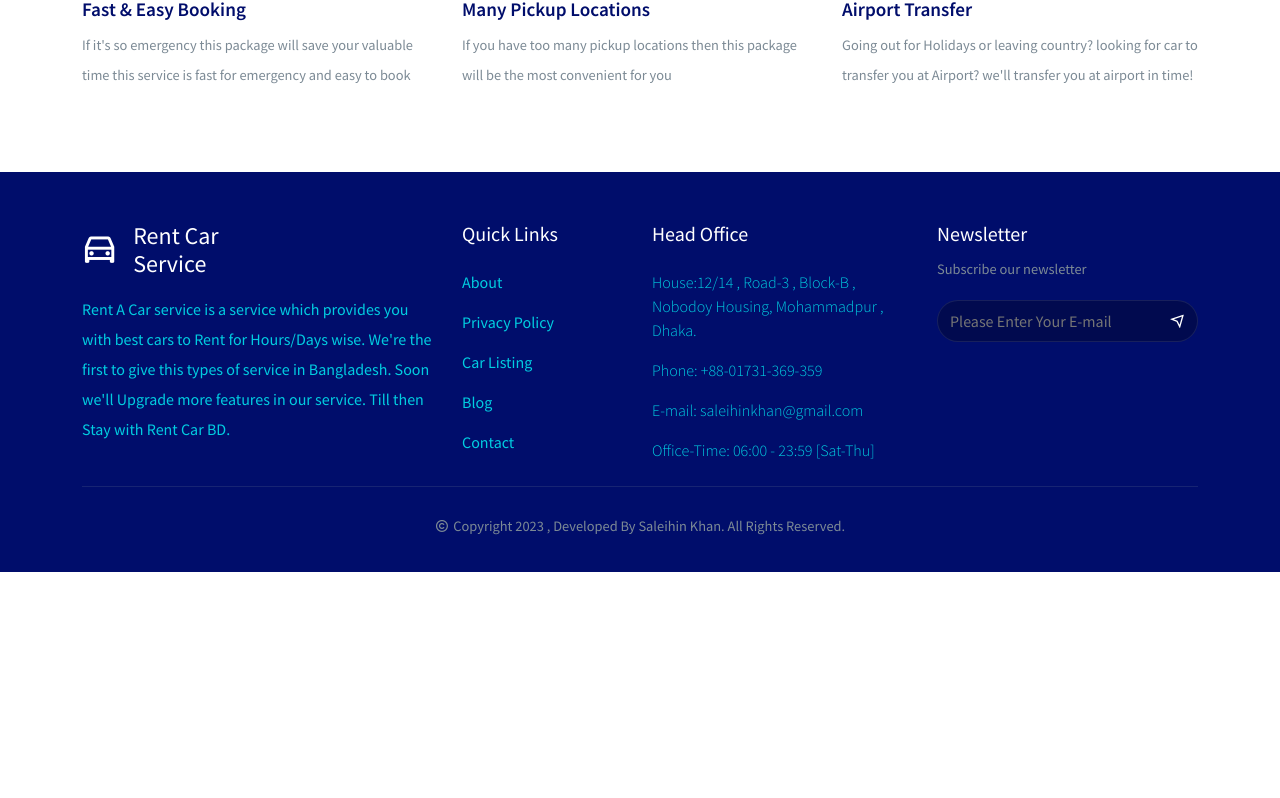
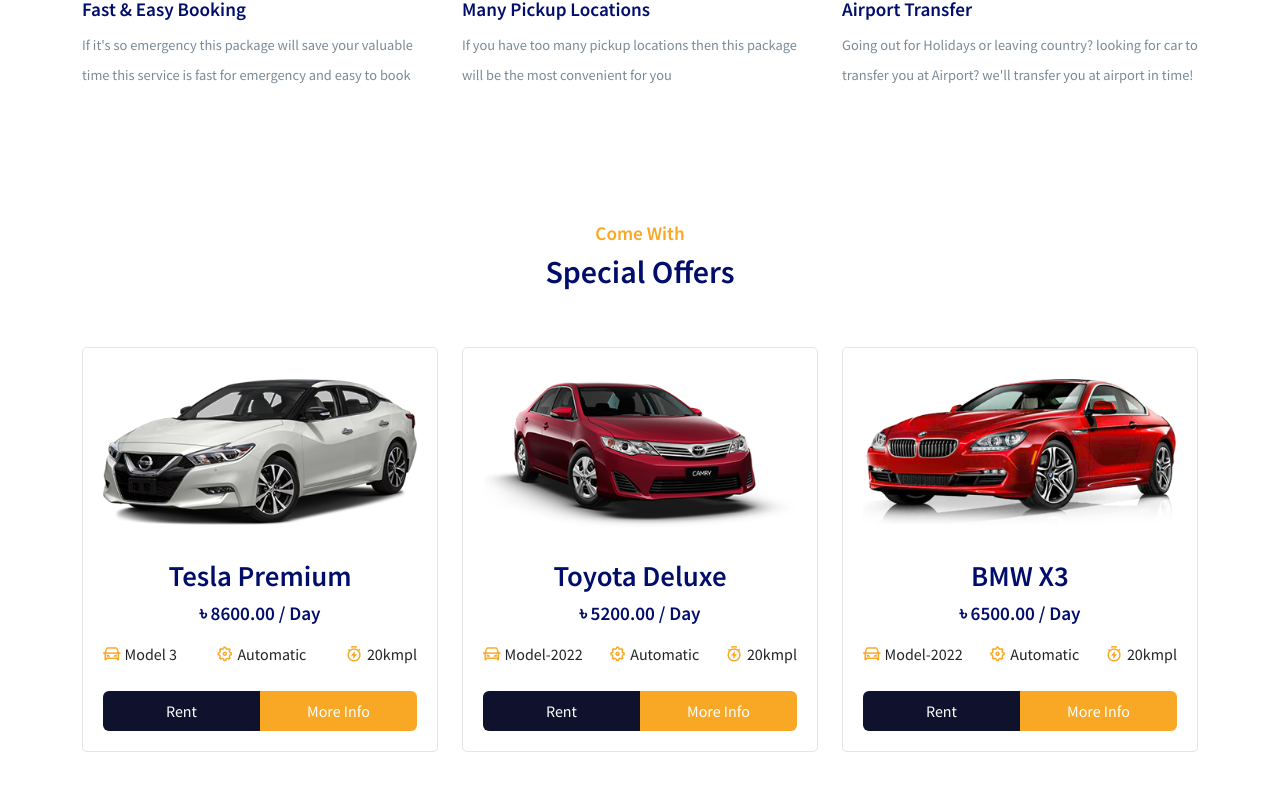
Before and after one commit to salman-saleihin/rent-car-bangladesh-react-project, a React (Create React App) app: page /home in a window 1280 px wide. Shown: the part 1993-2791 px from the top of the page. Before the commit the page ends 2565 px from the top, so only its background shows below. Built offline with nearby package versions, Linux system fonts and the light colour scheme.

Commit message:
Home Page Car-Item Design Compleated

```diff
--- a/src/assets/data/carData.js
+++ b/src/assets/data/carData.js
@@ -16,7 +16,7 @@
     carName: "Tesla Premium",
     imgUrl: img01,
     model: "Model 3",
-    price: 50,
+    price: 8600,
     speed: "20kmpl",
     gps: "GPS Navigation",
     seatType: "Heated seats",
@@ -32,7 +32,7 @@
     carName: "Toyota Deluxe",
     imgUrl: img02,
     model: "Model-2022",
-    price: 50,
+    price: 5200,
     speed: "20kmpl",
     gps: "GPS Navigation",
     seatType: "Heated seats",
@@ -48,7 +48,7 @@
     carName: "BMW X3",
     imgUrl: img03,
     model: "Model-2022",
-    price: 65,
+    price: 6500,
     speed: "20kmpl",
     gps: "GPS Navigation",
     seatType: "Heated seats",
@@ -64,7 +64,7 @@
     carName: "Nissan Superior",
     imgUrl: img04,
     model: "Model-2022",
-    price: 70,
+    price: 5900,
     speed: "20kmpl",
     gps: "GPS Navigation",
     seatType: "Heated seats",
@@ -80,7 +80,7 @@
     carName: "Ferrari Premium",
     imgUrl: img05,
     model: "Model-2022",
-    price: 45,
+    price: 7045,
     speed: "20kmpl",
     gps: "GPS Navigation",
     seatType: "Heated seats",
@@ -96,7 +96,7 @@
     carName: "Mercedes Benz XC90",
     imgUrl: img06,
     model: "Model-2022",
-    price: 85,
+    price: 7585,
     speed: "20kmpl",
     gps: "GPS Navigation",
     seatType: "Heated seats",
@@ -112,7 +112,7 @@
     carName: "Audi Fiesta",
     imgUrl: img07,
     model: "Model 3",
-    price: 50,
+    price: 6500,
     speed: "20kmpl",
     gps: "GPS Navigation",
     seatType: "Heated seats",
@@ -128,7 +128,7 @@
     carName: "Rolls Royce Colorado",
     imgUrl: img08,
     model: "Model 3",
-    price: 50,
+    price: 10500,
     speed: "20kmpl",
     gps: "GPS Navigation",
     seatType: "Heated seats",
--- /dev/null
+++ b/src/components/UI/CarItem.jsx
@@ -0,0 +1,49 @@
+
+import React from 'react';
+import '../../styles/car-item.css'
+import { Col } from 'reactstrap';
+import { Link } from 'react-router-dom';
+
+
+
+const CarItem = (props) => {
+
+    const { imgUrl , model , carName , automatic , speed , price } = props.item ;
+
+    return <Col lg='4' md='4' sm='6' className='mb-5'>
+            <div className="car__item">
+                <div className="car__img">
+                    <img src={imgUrl} alt="" className='w-100' />
+                </div>
+
+                <div className="car__item-content mt-4">
+                        <h4 className="section__title text-center"> {carName} </h4>
+                        <h6 className="rent__price text-center mt-2"> ৳ {price}.00 <span>/ Day</span> </h6>
+
+                        <div className="car__item-info d-flex align-items-center justify-content-between mt-3 mb-4">
+                            <span className='d-flex align-items-center gap-1'>
+                                <i class="ri-roadster-line"></i> {model}
+                            </span>
+
+                            <span className='d-flex align-items-center gap-1'>
+                                <i class="ri-settings-5-line"></i> {automatic}
+                            </span>
+
+                            <span className='d-flex align-items-center gap-1'>
+                                <i class="ri-timer-flash-line"></i> {speed}
+                            </span>
+                        </div>
+
+                        <button className="car__item-btn car__btn-rent w-50">
+                                <Link to={`/cars/${carName}`}> Rent </Link>
+                        </button>
+
+                        <button className="car__item-btn car__btn-details w-50">
+                                <Link to={`/cars/${carName}`}> More Info </Link>
+                        </button>
+                </div>
+            </div>
+    </Col>
+};
+
+export default CarItem;
--- a/src/pages/Home.jsx
+++ b/src/pages/Home.jsx
@@ -6,6 +6,9 @@
 import FindCarForm from '../components/UI/FindCarForm';
 import HeroSlider from '../components/UI/HeroSlider';
 import ServicesList from '../components/UI/ServicesList';
+
+import carData from '../assets/data/carData';
+import CarItem from '../components/UI/CarItem';
 
 
 const Home = () => {
@@ -55,6 +58,26 @@
         </Container>
     </section>
 
+    {/* ============== CAR OFFER SECTION ============== */}
+
+    <section>
+        <Container>
+            <Row>
+                <Col lg='12' className='mb-5 text-center'>
+                    <h6 className="section__subtitle">Come With</h6>
+                    <h2 className="section__title"> Special Offers</h2>
+                </Col>
+
+                {
+                    carData.slice(0 , 6).map((item) => (
+                        <CarItem item={item} key={item.id} />
+                    ))
+                }
+
+            </Row>
+        </Container>
+    </section>
+
     </Helmet>
 };
 
--- /dev/null
+++ b/src/styles/car-item.css
@@ -0,0 +1,52 @@
+
+
+.car__item{
+    border: 1px solid #7c8a9736;
+    padding: 20px;
+    border-radius: 5px;
+}
+
+.car__item-info span i {
+    color: #f9a826;
+    font-size: 1.1rem;
+}
+
+.car__item-btn{
+    padding: 0;
+    border: none;
+    outline: none;
+    background: #000d6b;
+    padding: 8px 0px;
+}
+
+.car__item-btn a {
+    text-decoration: none;
+    color: #fff ;
+    font-weight: 500;
+}
+
+.car__item-btn a:hover {
+    color: #f9a826;
+}
+
+.car__btn-details {
+    background: #f9a826;
+    border-radius: 0px 6px 6px 0px;
+}
+
+.car__btn-details a:hover {
+    color: #0e122c !important;
+}
+
+.car__btn-rent {
+    background: #0e122c;
+    border-radius: 6px 0px 0px 6px;
+}
+
+.car__item-content h4 {
+    font-size: 1.8rem;
+}
+.car__item-content h6 {
+    font-size: 1.2rem;
+    font-weight: 600;
+}
```
